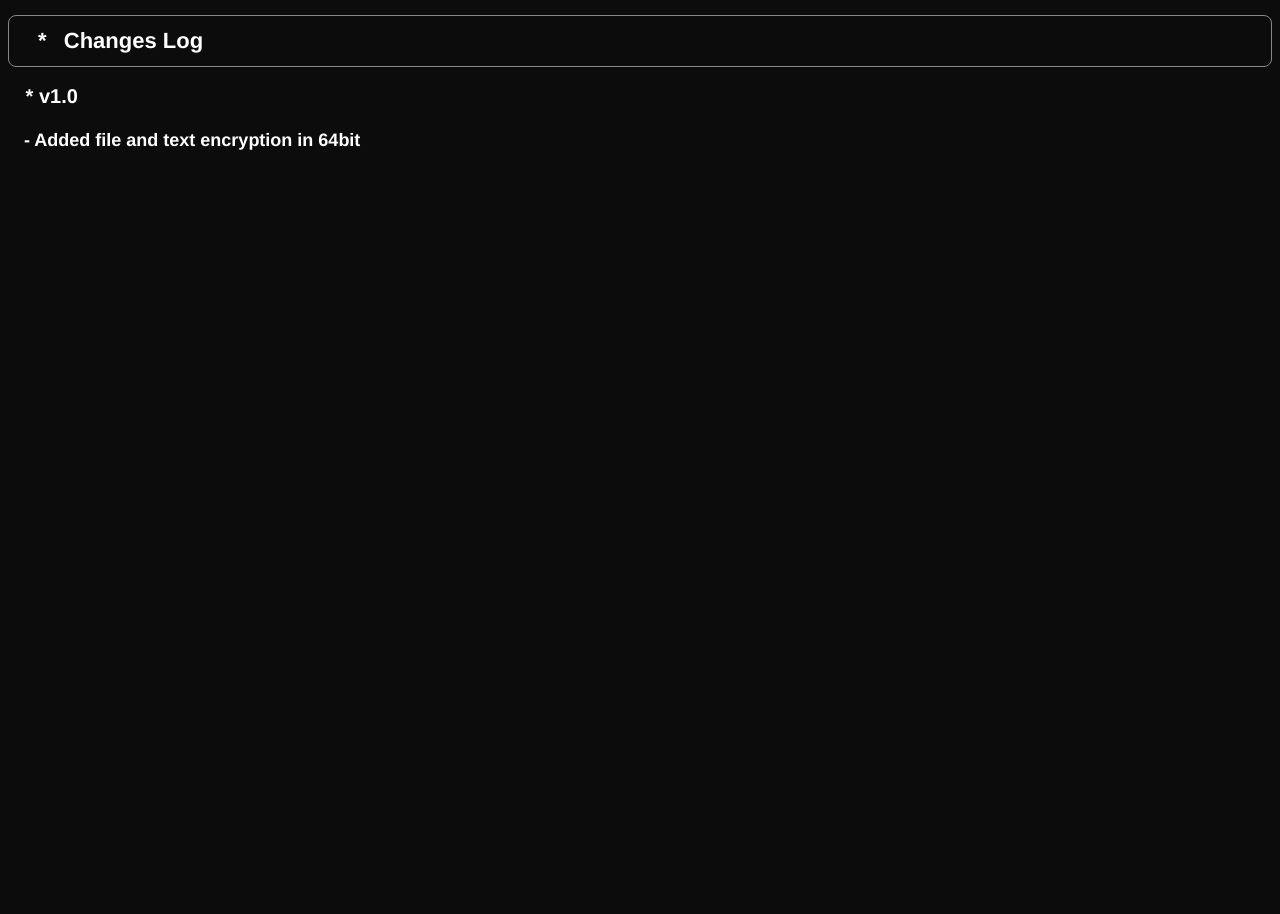
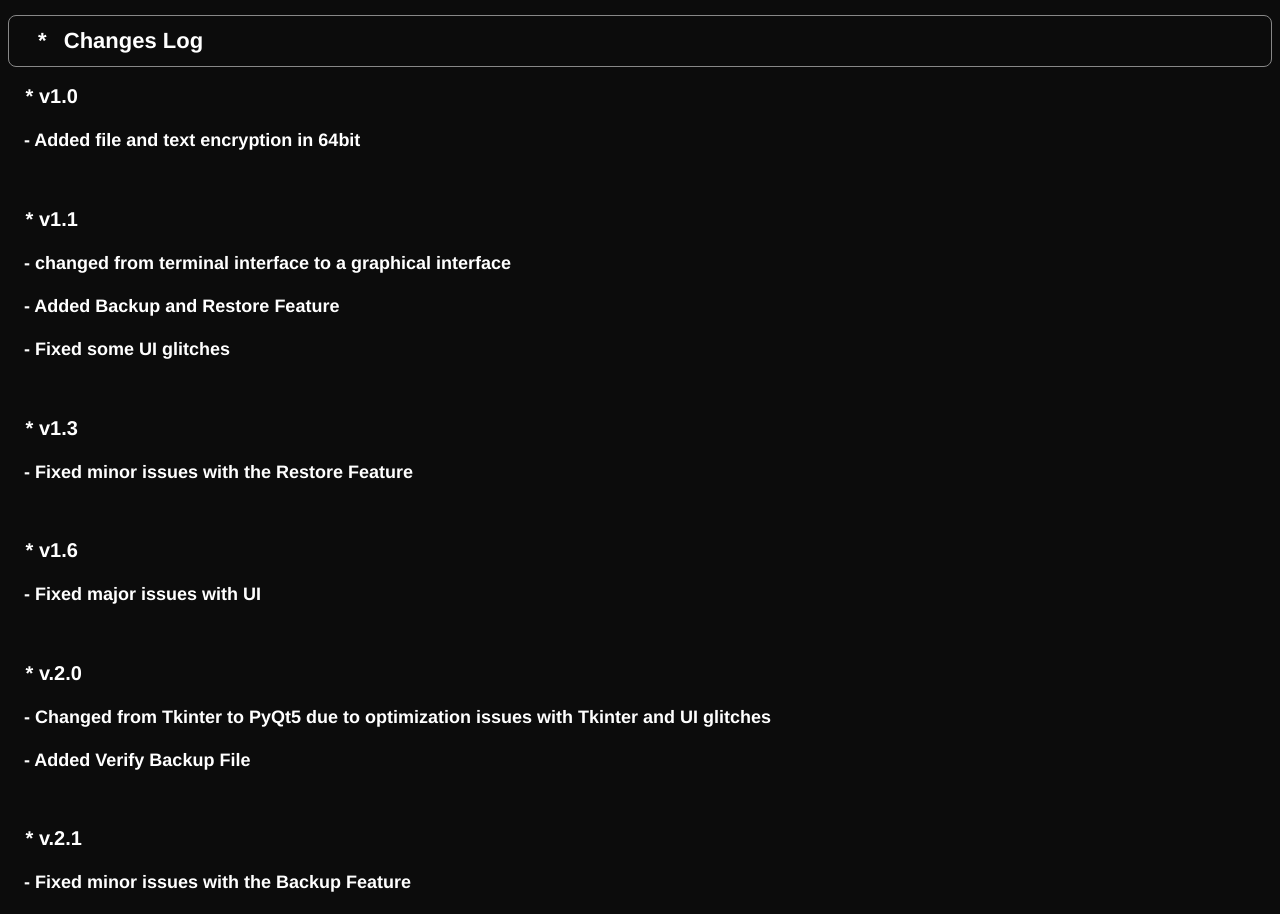
Before and after one commit to mot204t/Encryption-GUI, a plain HTML site: page site/index.html in a window 1280 px wide. Before the commit the page ends 800 px from the top, so only its background shows below. Drawn offline with Linux system fonts and the light colour scheme.

Commit message:
index.html

```diff
--- a/site/index.html
+++ b/site/index.html
@@ -9,11 +9,40 @@
   <h1 id="title">&ensp; *&ensp; Changes Log</h1>
   <h2 id="title2">&ensp; * v1.0</h2>
   <h3 id="title3">&ensp; - Added file and text encryption in 64bit</h3>
+  <br>
+  <h2 id="title2">&ensp; * v1.1</h2>
+  <h3 id="title3">&ensp; - changed from terminal interface to a graphical interface</h3>
+  <h3 id="title3">&ensp; - Added Backup and Restore Feature</h3>
+  <h3 id="title3">&ensp; - Fixed some UI glitches</h3>
+  <br>
+  <h2 id="title2">&ensp; * v1.3</h2>
+  <h3 id="title3">&ensp; - Fixed minor issues with the Restore Feature</h3>
+  <br>
+  <h2 id="title2">&ensp; * v1.6</h2>
+  <h3 id="title3">&ensp; - Fixed major issues with UI</h3>
+  <br>
+  <h2 id="title2">&ensp; * v.2.0</h2>
+  <h3 id="title3">&ensp; - Changed from Tkinter to PyQt5 due to optimization issues with Tkinter and UI glitches</h3>
+  <h3 id="title3">&ensp; - Added Verify Backup File</h3>
+  <br>
+  <h2 id="title2">&ensp; * v.2.1</h2>
+  <h3 id="title3">&ensp; - Fixed minor issues with the Backup Feature</h3>
+  <h3></h3>
+  </h3>
   <style>
     body{
       background-color: rgba(0, 0, 0, 0.952);
       font-family: 'Franklin Gothic Medium', 'Arial Narrow', Arial, sans-serif;
+      user-select: none;
+      -moz-user-select: none;
+      -ms-overflow-style: none;
+      scrollbar-width: none;
     }
+
+    body::-webkit-scrollbar {
+      display: none;
+    }
+
     #title{
       color: white;
       border: 1px solid #888888;
```
